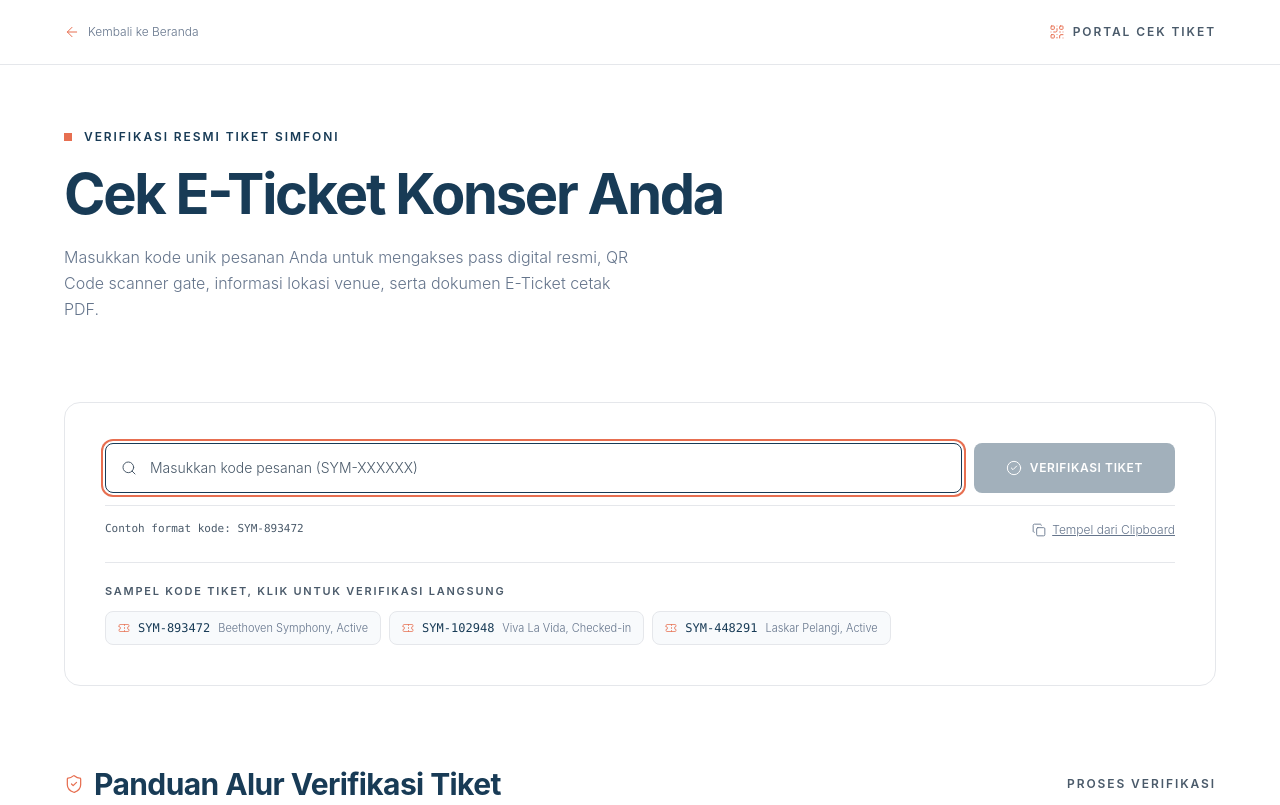
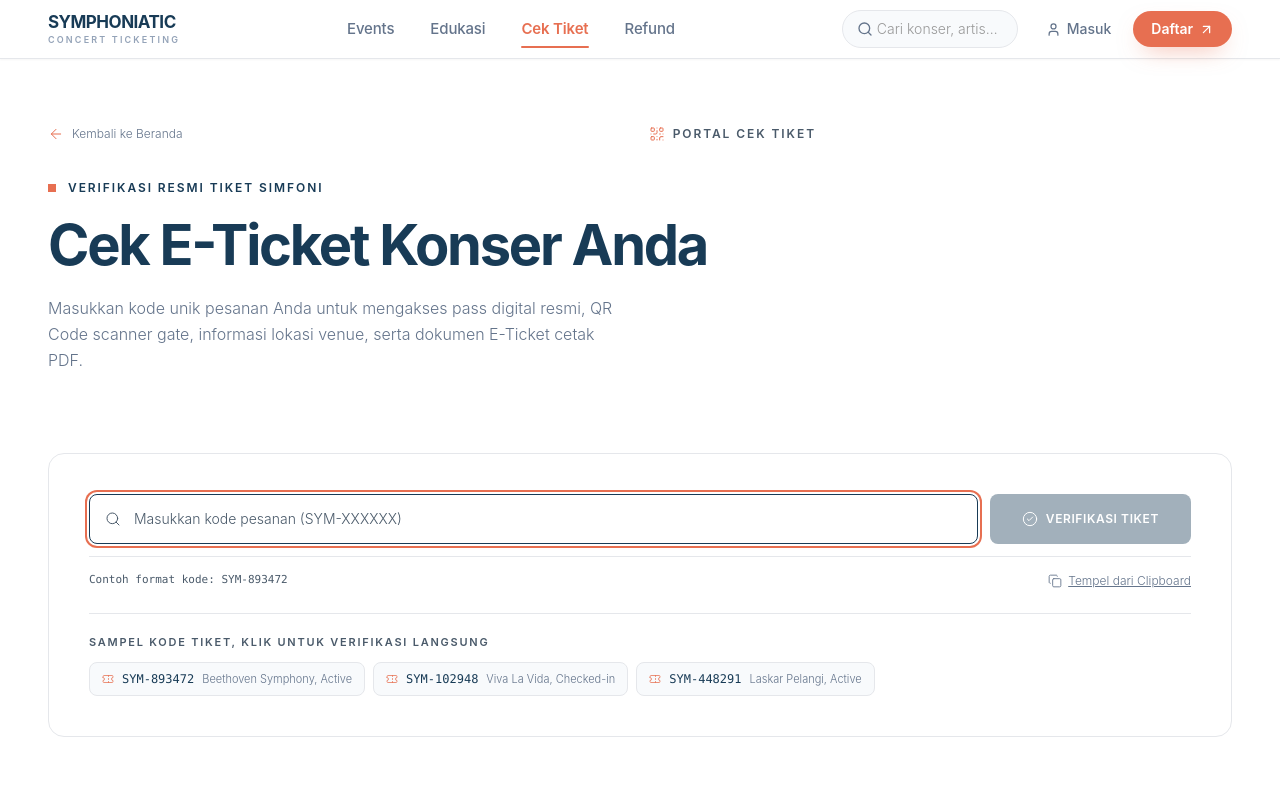
Before and after one commit to Zyrexnn/SymphoniaTic, an Astro site: page /redeem in a window 1280 px wide. Shown: the top 805 px of the page. Built offline with nearby package versions, Linux system fonts and the light colour scheme; Astro itself is replaced by a stand-in of ours.

Commit message:
redesign: added navbar at /redeem

```diff
--- a/src/components/redeem/RedeemPage.tsx
+++ b/src/components/redeem/RedeemPage.tsx
@@ -19,6 +19,7 @@ import {
   HelpCircle,
   UserCheck
 } from 'lucide-react';
+import { Header } from '../landing/Navbar';
 
 interface SampleCode {
   code: string;
@@ -156,8 +157,12 @@ export const RedeemPage: React.FC = () => {
         )}
       </AnimatePresence>
 
-      <header className="sticky top-0 z-40 border-b border-line bg-white/95 backdrop-blur-md">
-        <div className="mx-auto flex h-16 max-w-[1200px] items-center justify-between px-6">
+      <Header isScrolled />
+
+      <main className="mx-auto w-full max-w-[1440px] px-4 sm:px-8 md:px-12 pt-24 sm:pt-28">
+        <div className="mx-auto flex w-full max-w-[1200px] flex-col gap-16 pb-12 sm:gap-20 sm:pb-16">
+        <div className="flex max-w-3xl flex-col items-start">
+          <div className="mb-6 flex w-full flex-wrap items-center justify-between gap-4">
             <a
               href="/"
               className={`inline-flex min-h-11 items-center gap-2 text-xs text-muted transition-colors duration-200 hover:text-ink ${focusRing}`}
@@ -172,11 +177,7 @@ export const RedeemPage: React.FC = () => {
               </span>
             </div>
           </div>
-      </header>
-
-      <main className="mx-auto flex w-full max-w-[1200px] flex-1 flex-col gap-16 px-6 py-12 sm:gap-20 sm:py-16">
-        <div className="flex max-w-3xl flex-col items-start">
-          <p className={`mb-5 flex items-center gap-3 text-xs font-semibold uppercase tracking-[0.16em] text-ink ${focusRing}`}>
+          <p className="mb-5 flex items-center gap-3 text-xs font-semibold uppercase tracking-[0.16em] text-ink">
             <span className="h-2 w-2 bg-brand-accent" aria-hidden />
             Verifikasi Resmi Tiket Simfoni
           </p>
@@ -494,9 +495,10 @@ export const RedeemPage: React.FC = () => {
             </a>
           </div>
         </section>
+        </div>
       </main>
 
-      <footer className="mt-12 border-t border-line py-8 text-center text-xs text-muted">
+      <footer className="border-t border-line py-8 text-center text-xs text-muted">
         &copy; 2026 SymphoniaTic Official Ticket Redemption Portal. All rights reserved.
       </footer>
     </div>
```
Lines whose indentation alone changed are shown as unchanged.
